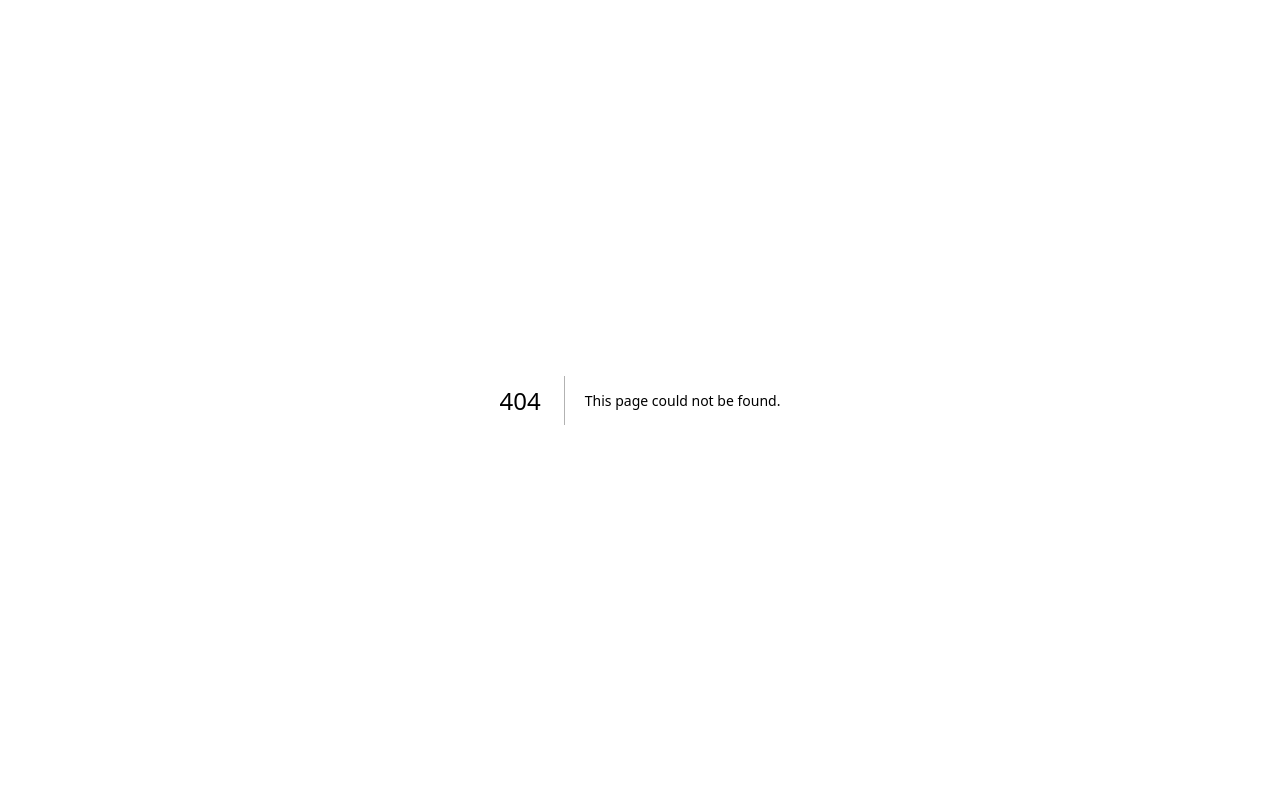
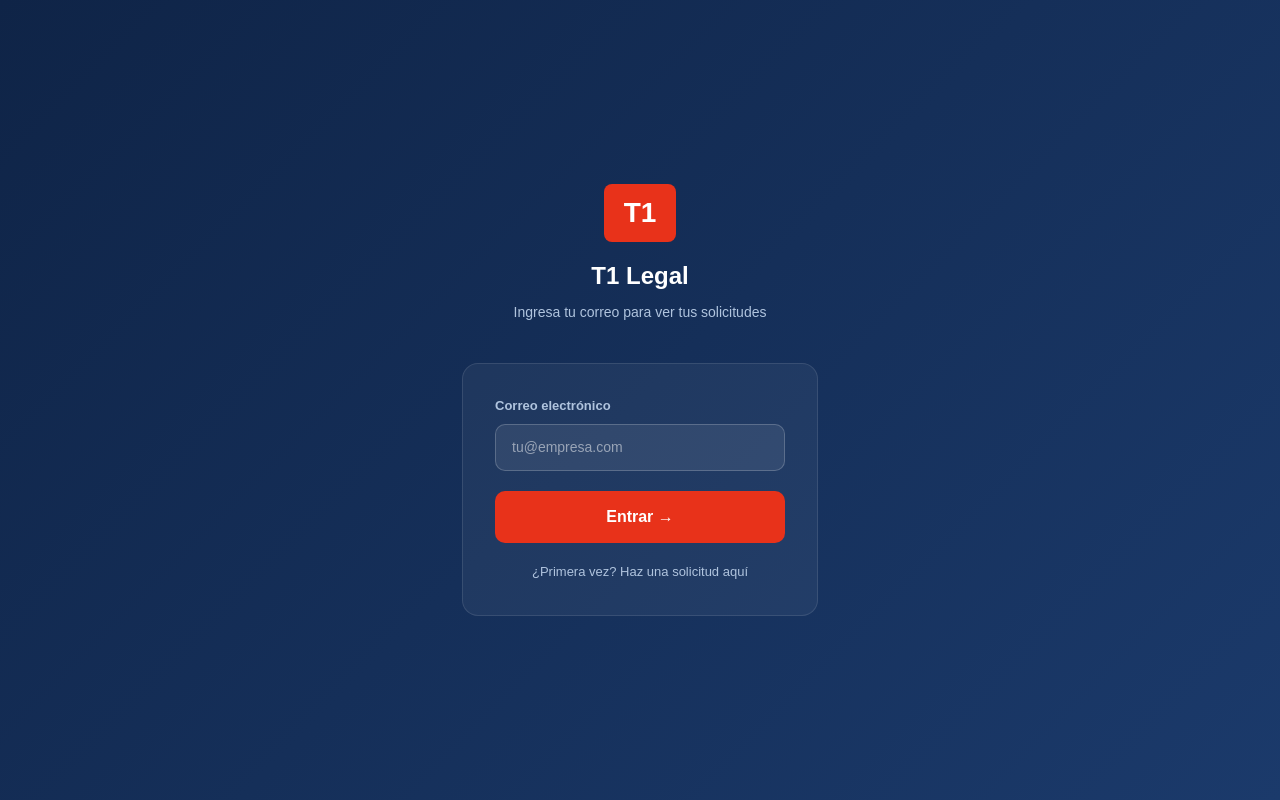
Before and after one commit to jovannipoceros-png/t1-legal, a Next.js app: page /login in a window 1280 px wide. Before the commit this address had no page. Built offline with nearby package versions, Linux system fonts and the light colour scheme.

Commit message:
feat: login y portal solicitante

```diff
--- /dev/null
+++ b/src/app/login/page.tsx
@@ -0,0 +1,27 @@
+export default function Login() {
+  return (
+    <div style={{ minHeight: '100vh', background: 'linear-gradient(135deg, #0F2447 0%, #1B3A6B 100%)', display: 'flex', alignItems: 'center', justifyContent: 'center', fontFamily: 'sans-serif' }}>
+      <div style={{ width: '100%', maxWidth: '420px', padding: '32px' }}>
+        <div style={{ textAlign: 'center', marginBottom: '40px' }}>
+          <div style={{ display: 'inline-block', background: '#E8321A', padding: '8px 20px', borderRadius: '8px', marginBottom: '16px' }}>
+            <span style={{ color: 'white', fontWeight: 900, fontSize: '28px' }}>T1</span>
+          </div>
+          <h1 style={{ color: 'white', fontSize: '24px', fontWeight: 700, margin: '0 0 8px' }}>T1 Legal</h1>
+          <p style={{ color: '#B0C4DE', fontSize: '14px', margin: 0 }}>Ingresa tu correo para ver tus solicitudes</p>
+        </div>
+        <div style={{ background: 'rgba(255,255,255,0.05)', borderRadius: '16px', padding: '32px', border: '1px solid rgba(255,255,255,0.1)' }}>
+          <div style={{ marginBottom: '20px' }}>
+            <label style={{ display: 'block', color: '#B0C4DE', fontSize: '13px', fontWeight: 600, marginBottom: '8px' }}>Correo electrónico</label>
+            <input type="email" placeholder="tu@empresa.com" style={{ width: '100%', padding: '12px 16px', borderRadius: '10px', border: '1px solid rgba(255,255,255,0.2)', background: 'rgba(255,255,255,0.08)', color: 'white', fontSize: '14px', boxSizing: 'border-box', outline: 'none' }} />
+          </div>
+          <button style={{ width: '100%', padding: '14px', background: '#E8321A', color: 'white', border: 'none', borderRadius: '10px', fontWeight: 700, fontSize: '16px', cursor: 'pointer', marginBottom: '16px' }}>
+            Entrar →
+          </button>
+          <div style={{ textAlign: 'center' }}>
+            <a href="/solicitar" style={{ color: '#B0C4DE', fontSize: '13px', textDecoration: 'none' }}>¿Primera vez? Haz una solicitud aquí</a>
+          </div>
+        </div>
+      </div>
+    </div>
+  )
+}
```
